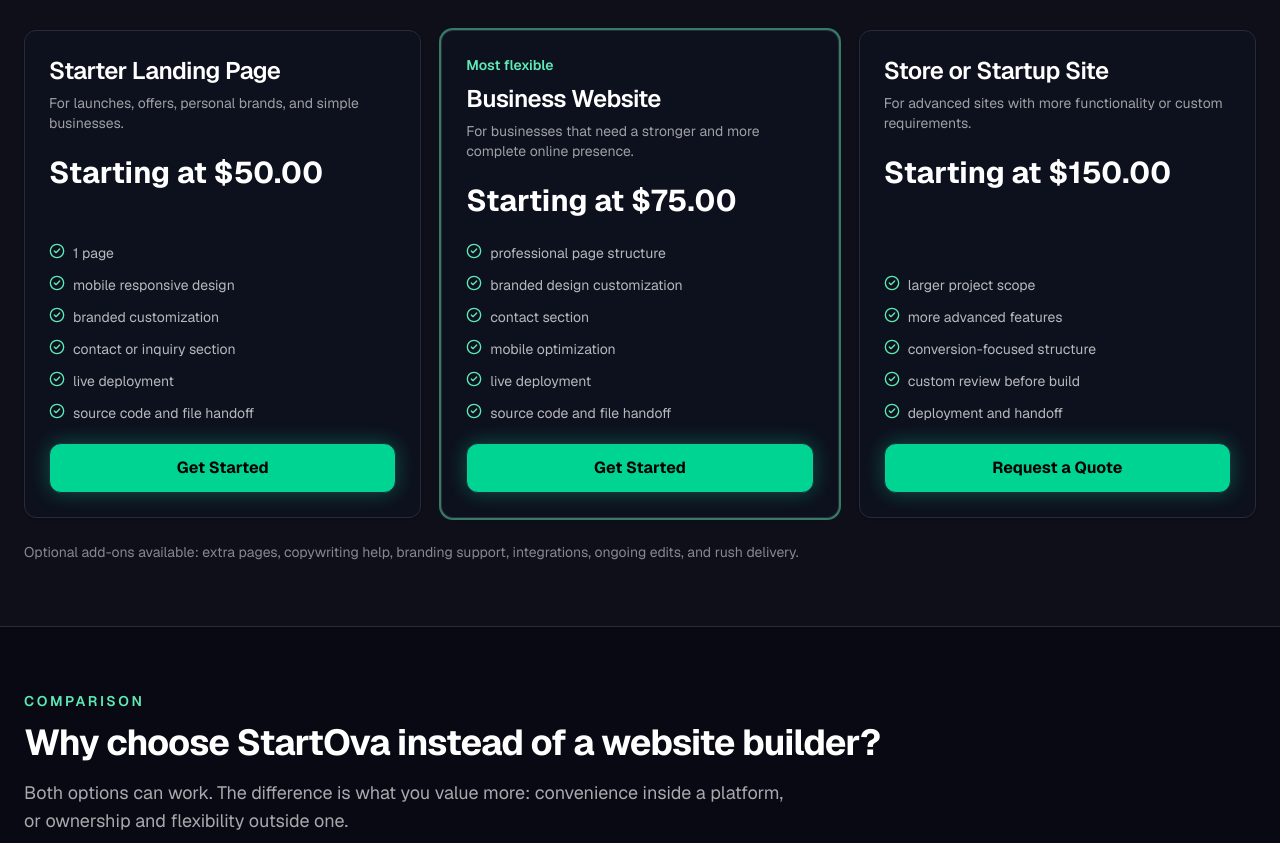
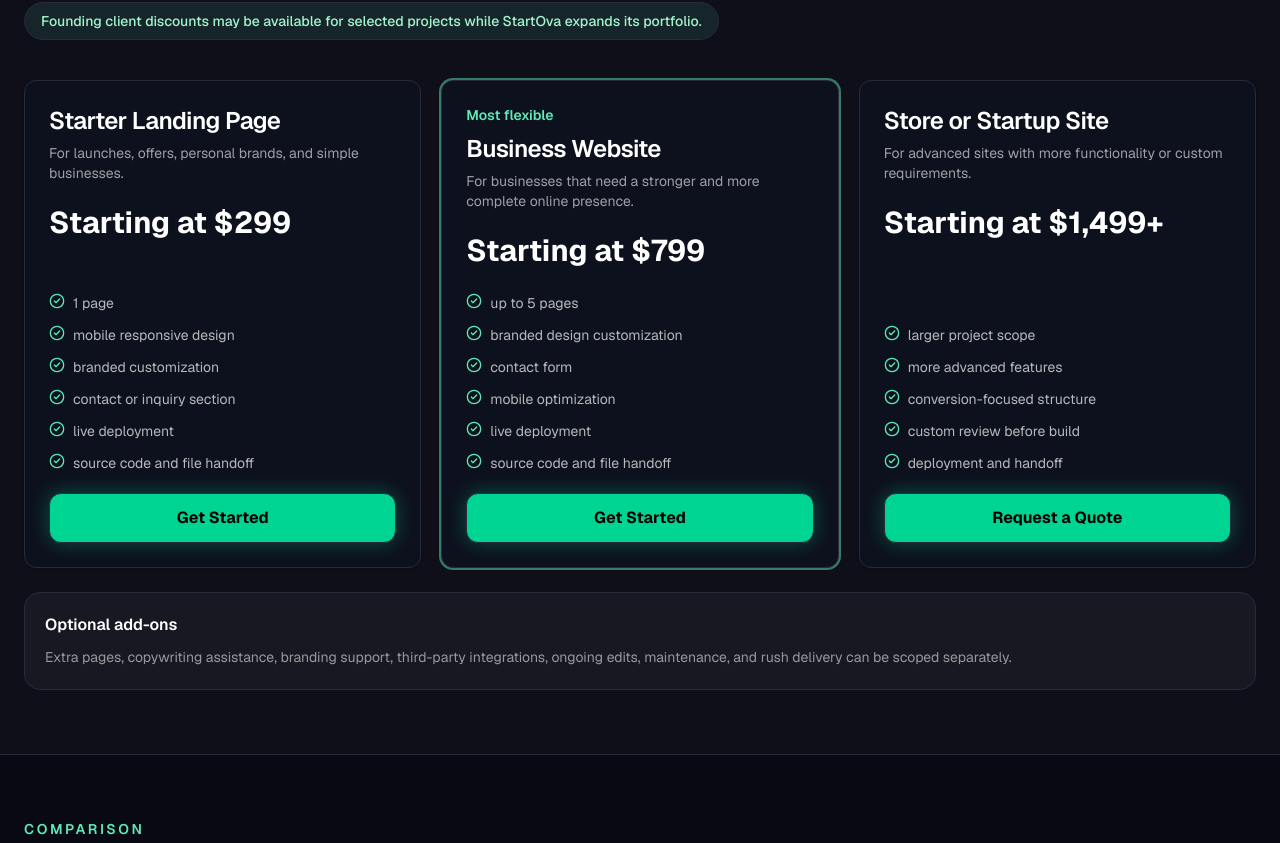
Before and after one commit to hundaijackrabbit-commits/appstoreplatform, a Next.js app: page / in a window 1280 px wide. Shown: the part 3960-4803 px from the top of the page. Built offline with nearby package versions, Linux system fonts and the light colour scheme.

Commit message:
Update homepage pricing and add-ons

```diff
--- a/src/app/page.tsx
+++ b/src/app/page.tsx
@@ -6,7 +6,6 @@ import { useRouter } from 'next/navigation';
 import { Button } from '@/components/ui/button';
 import { Card, CardDescription, CardFooter, CardHeader, CardTitle } from '@/components/ui/card';
 import { PRODUCTS } from '@/data/products';
-import { formatCurrency } from '@/lib/utils';
 import {
   ArrowRight,
   Award,
@@ -192,13 +191,15 @@ export default function HomePage() {
       product: landingProduct,
       intro: 'For launches, offers, personal brands, and simple businesses.',
       items: ['1 page', 'mobile responsive design', 'branded customization', 'contact or inquiry section', 'live deployment', 'source code and file handoff'],
+      priceLabel: 'Starting at $299',
       cta: 'Get Started',
     },
     {
       title: 'Business Website',
       product: businessProduct,
       intro: 'For businesses that need a stronger and more complete online presence.',
-      items: ['professional page structure', 'branded design customization', 'contact section', 'mobile optimization', 'live deployment', 'source code and file handoff'],
+      items: ['up to 5 pages', 'branded design customization', 'contact form', 'mobile optimization', 'live deployment', 'source code and file handoff'],
+      priceLabel: 'Starting at $799',
       cta: 'Get Started',
       featured: true,
     },
@@ -207,6 +208,7 @@ export default function HomePage() {
       product: storeProduct,
       intro: 'For advanced sites with more functionality or custom requirements.',
       items: ['larger project scope', 'more advanced features', 'conversion-focused structure', 'custom review before build', 'deployment and handoff'],
+      priceLabel: 'Starting at $1,499+',
       cta: 'Request a Quote',
     },
   ];
@@ -366,7 +368,7 @@ export default function HomePage() {
                 </div>
               ))}
             </div>
-            <p className="mt-6 text-sm leading-6 text-white/50">Need more than the essentials? Extra pages, copy help, logo support, integrations, and ongoing edits can be scoped separately.</p>
+            <p className="mt-6 text-sm leading-6 text-white/50">Need more than the essentials? Extra pages, copywriting assistance, logo or branding support, integrations, maintenance, and rush delivery can be scoped separately.</p>
           </div>
           <div className="rounded-3xl border border-white/10 bg-white/[0.04] p-6">
             <p className="mb-5 text-sm font-semibold uppercase tracking-[0.18em] text-white/45">Your handoff</p>
@@ -429,6 +431,9 @@ export default function HomePage() {
               <p className="mb-3 text-sm font-semibold uppercase tracking-[0.18em] text-emerald-300">Pricing</p>
               <h2 className="text-3xl font-bold tracking-tight sm:text-4xl">Simple pricing</h2>
               <p className="mt-4 text-lg text-white/65">Choose the website type that fits your goals, scope, and stage.</p>
+              <p className="mt-3 inline-flex rounded-full border border-emerald-300/20 bg-emerald-300/10 px-4 py-2 text-sm font-medium text-emerald-200">
+                Founding client discounts may be available for selected projects while StartOva expands its portfolio.
+              </p>
             </div>
             <div className="grid gap-5 lg:grid-cols-3">
               {pricingPlans.map((plan) => (
@@ -437,7 +442,7 @@ export default function HomePage() {
                     {plan.featured ? <p className="mb-2 text-sm font-semibold text-emerald-300">Most flexible</p> : null}
                     <CardTitle className="text-2xl">{plan.title}</CardTitle>
                     <CardDescription className="text-white/60">{plan.intro}</CardDescription>
-                    <p className="pt-4 text-3xl font-bold text-white">{plan.product ? `Starting at ${formatCurrency(plan.product.basePrice)}` : 'Custom pricing'}</p>
+                    <p className="pt-4 text-3xl font-bold text-white">{plan.priceLabel}</p>
                   </CardHeader>
                   <CardFooter className="mt-auto flex flex-col items-stretch gap-5">
                     <div className="grid gap-3 text-sm text-white/70">
@@ -448,7 +453,12 @@ export default function HomePage() {
                 </Card>
               ))}
             </div>
-            <p className="mt-6 text-sm text-white/50">Optional add-ons available: extra pages, copywriting help, branding support, integrations, ongoing edits, and rush delivery.</p>
+            <div className="mt-6 rounded-2xl border border-white/10 bg-white/[0.04] p-5">
+              <p className="font-semibold text-white">Optional add-ons</p>
+              <p className="mt-2 text-sm leading-6 text-white/55">
+                Extra pages, copywriting assistance, branding support, third-party integrations, ongoing edits, maintenance, and rush delivery can be scoped separately.
+              </p>
+            </div>
           </div>
         </section>
 
```
